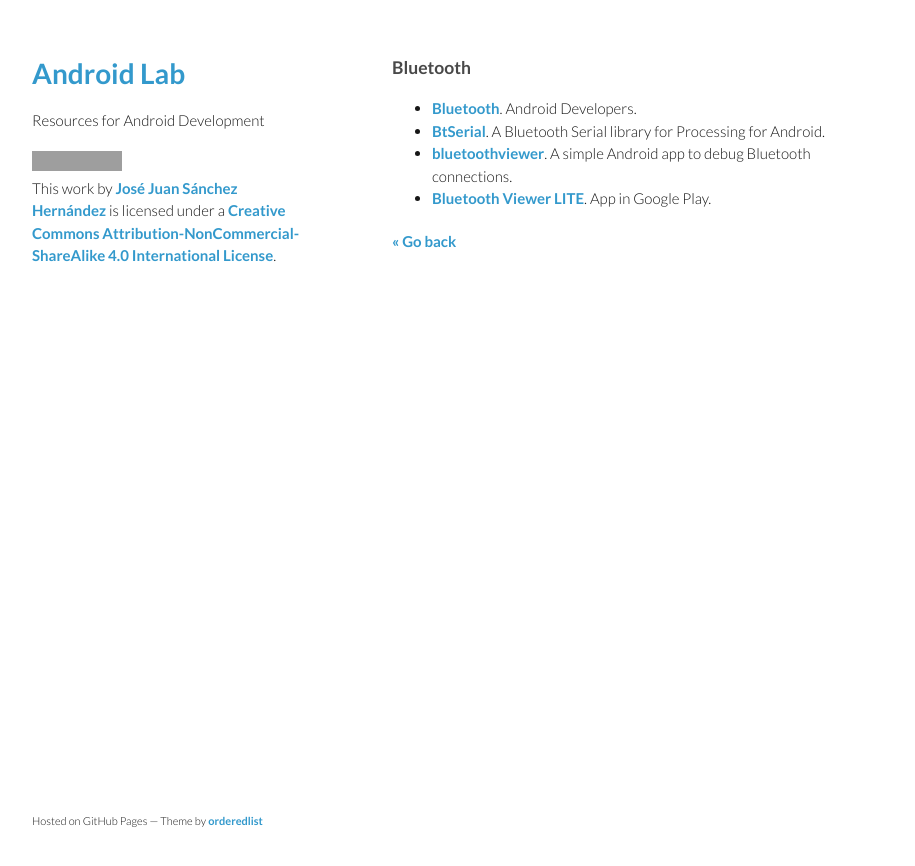
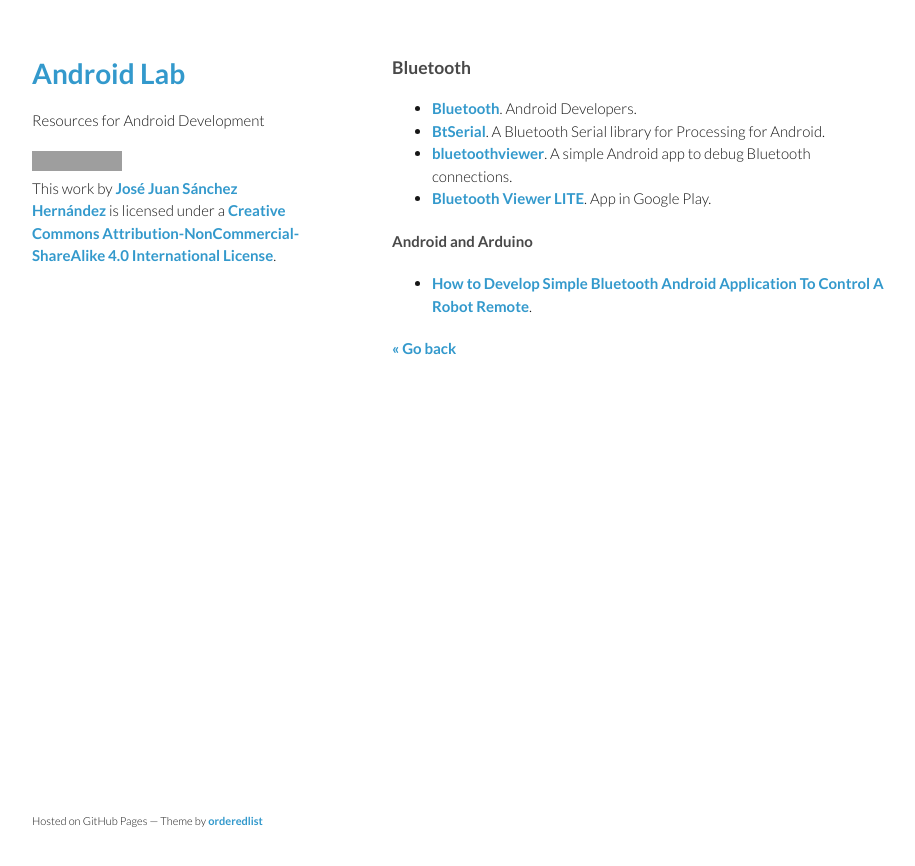
Before and after one commit to josejuansanchez/josejuansanchez.github.io, a Jekyll site: the page built from androidlab/android_bluetooth.md, in a window 1280 px wide. Shown: the top 866 px of the page, without its empty margins (178-1093 px from the left). Built offline with Jekyll 4.4.1, drawn with Linux system fonts in a browser that asks for light colours; grey boxes are pictures that could not be loaded.

Commit message:
Update android_bluetooth.md

```diff
--- a/androidlab/android_bluetooth.md
+++ b/androidlab/android_bluetooth.md
@@ -10,4 +10,7 @@
   * [bluetoothviewer](https://github.com/janosgyerik/bluetoothviewer). A simple Android app to debug Bluetooth connections.
   * [Bluetooth Viewer LITE](https://play.google.com/store/apps/details?id=net.bluetoothviewer). App in Google Play.
 
+#### Android and Arduino
+  * [How to Develop Simple Bluetooth Android Application To Control A Robot Remote](http://www.intorobotics.com/how-to-develop-simple-bluetooth-android-application-to-control-a-robot-remote).
+
 [&laquo; Go back](./)
```
